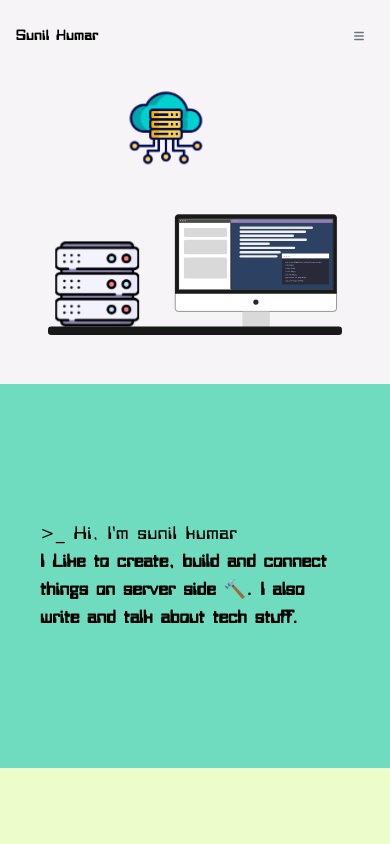
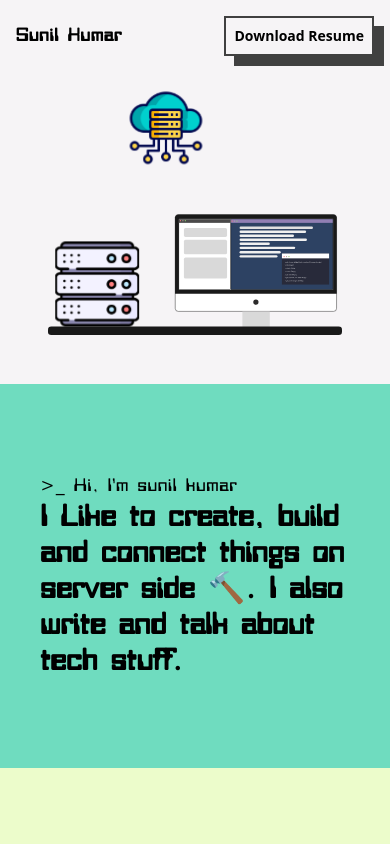
Before and after one commit to sunil-kumarr/sunil-kumarr.git.io, a React (Vite) app: page / in a window 390 px wide. Shown: the top 844 px of the page. Built offline with nearby package versions, Linux system fonts and the light colour scheme.

Commit message:
navbar changes

```diff
--- a/src/components/Navbar.jsx
+++ b/src/components/Navbar.jsx
@@ -6,8 +6,8 @@ const Navbar = () => {
   return (
     <nav class="absolute w-full z-20 top-0 left-0">
       <div class="max-w-screen-xl flex flex-wrap items-center justify-between mx-auto p-4">
-        <a href="#home" class="flex items-center">
-          <span class="self-center text-sm md:text-lg lg:text-2xl  customFont font-semibold whitespace-nowrap dark:text-white">
+        <a href="https://sunil-kumarr.github.io/" class="flex items-center">
+          <span class="self-center text-lg md:text-xl lg:text-3xl  customFont font-semibold whitespace-nowrap dark:text-white">
             Sunil Kumar
           </span>
         </a>
@@ -16,19 +16,19 @@ const Navbar = () => {
             content="Download Resume"
             link="https://drive.google.com/file/d/1jTG-5hVqsY0AB6Gx7EYre2gwrkoRNZun/view?pli=1"
           ></ShadowButton>
-          <button
+          {/* <button
             data-collapse-toggle="navbar-sticky"
             type="button"
-            class="inline-flex items-center p-2 text-sm text-gray-500 rounded-lg md:hidden hover:bg-gray-100 focus:outline-none focus:ring-2 focus:ring-gray-200 dark:text-gray-400 dark:hover:bg-gray-700 dark:focus:ring-gray-600"
+            class="inline-flex items-center p-2 text-sm text-gray-500 rounded-lg hover:bg-gray-100 focus:outline-none focus:ring-2 focus:ring-gray-200 dark:text-gray-400 dark:hover:bg-gray-700 dark:focus:ring-gray-600"
             aria-controls="navbar-sticky"
             aria-expanded="false"
           >
             <span class="sr-only">Open main menu</span>
             <HiMenu />
-          </button>
+          </button> */}
         </div>
         <div
-          class="items-center justify-between hidden w-full md:flex md:w-auto md:order-1"
+          class=" invisible items-center justify-between hidden w-full md:flex md:w-auto md:order-1"
           id="navbar-sticky"
         >
           <ul class="flex flex-col p-4 md:p-0 mt-4 font-medium customFont border border-gray-100 rounded-lg  md:flex-row md:space-x-8 md:mt-0 md:border-0 ">
--- a/src/components/ShadowButton.jsx
+++ b/src/components/ShadowButton.jsx
@@ -1,6 +1,6 @@
 import React from "react";
 const ShadowButton = ({ content, link }) => (
-  <a href={link} target="_blank" class="invisible md:visible">
+  <a href={link} target="_blank">
     <div className="shadowbox">
       <p className="p-2 text-sm font-bold">{content}</p>
     </div>
--- a/src/pages/HomePage.jsx
+++ b/src/pages/HomePage.jsx
@@ -1,6 +1,5 @@
 import React from "react";
 import BrowserCard from "../components/BrowserCard";
-import ShadowButton from "../components/ShadowButton";
 import ShadowCard from "../components/ShadowCard";
 import SeverSVG from "../assets/svg/server-diagram.svg";
 import Timeline from "../components/Timeline";
@@ -26,7 +25,7 @@ import { TbApi } from "react-icons/tb";
 const HomePage = () => (
   <main>
     <section class="grid grid-cols-1 grid-rows-2 grid-flow-col md:grid-cols-6 md:grid-rows-1 md:grid-flow-row">
-      <div class="col-span-2 h-96 lg:h-screen   bg-[#f6f4f6] flex flex-col justify-center items-center p-12 md:p-10 lg:p-8">
+      <div class=" col-span-2 h-96 lg:h-screen bg-[#f6f4f6] flex flex-col justify-center items-center p-12 md:p-10 lg:p-8">
         <img src={SeverSVG} />
       </div>
 
@@ -35,7 +34,7 @@ const HomePage = () => (
           <p class="text-lg md:text-xl lg:text-2xl ">
             <span>{">_"}</span> Hi, I'm sunil kumar
           </p>
-          <h1 class="text-lg md:text-4xl lg:text-6xl">
+          <h1 class="text-3xl md:text-4xl lg:text-6xl">
             I Like to create, build and connect things on server side 🔨. I also
             write and talk about tech stuff.
           </h1>
```
